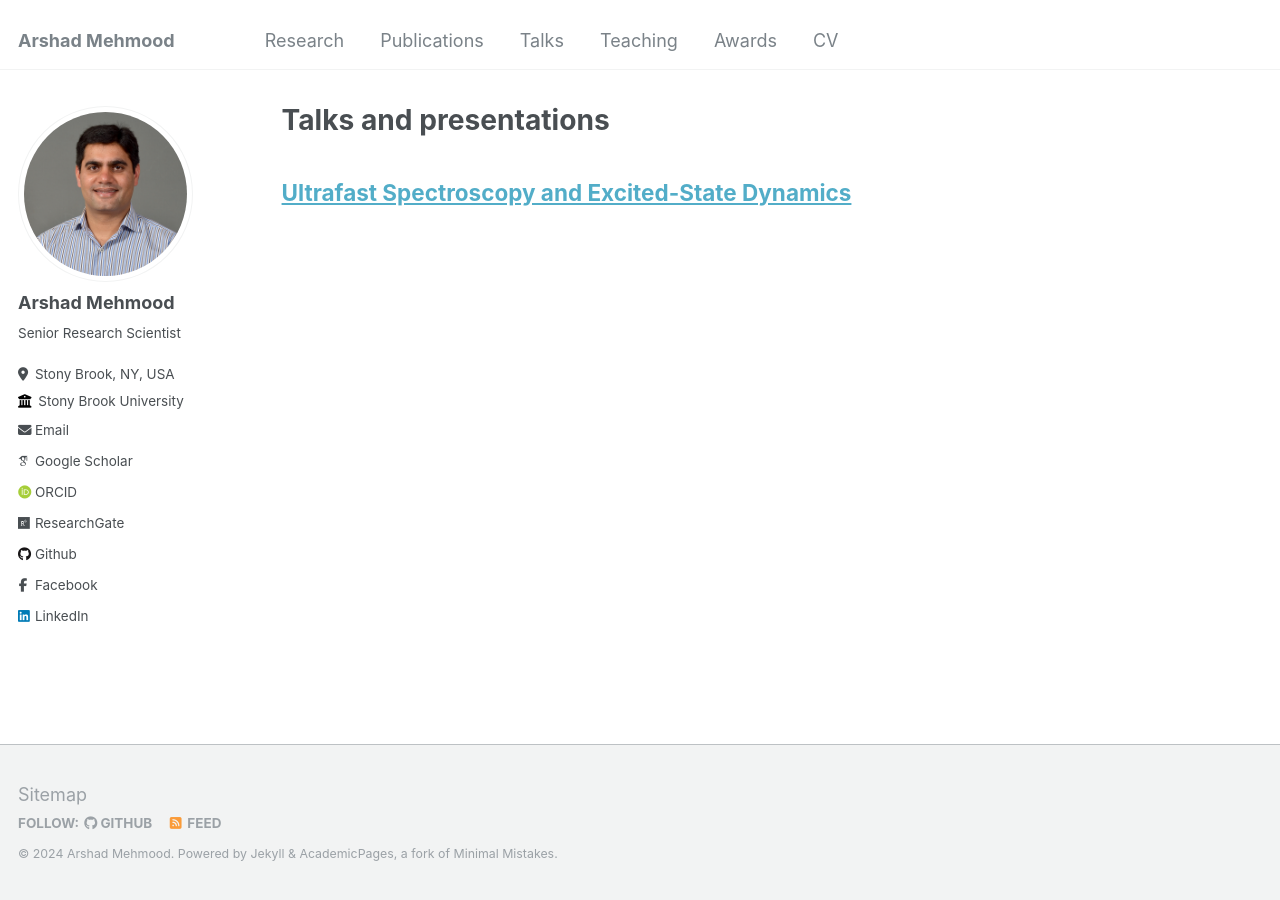
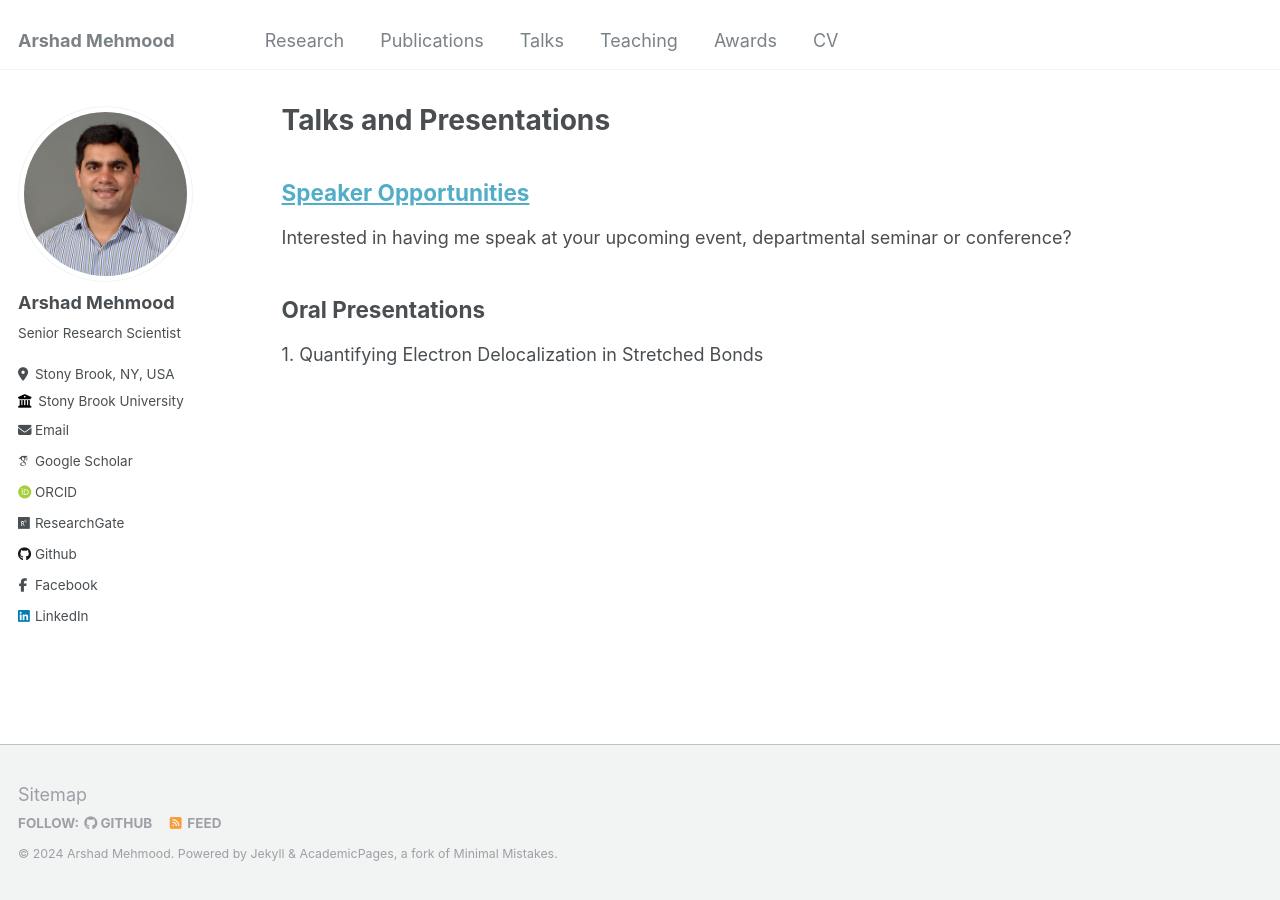
Before and after one commit to arshadmehmood118/arshadmehmood118.github.io, a Jekyll site: the page built from _pages/talks.md, in a window 1280 px wide. Built offline with Jekyll 4.4.1, drawn with Linux system fonts in a browser that asks for light colours; some web fonts are replaced.

Commit message:
Update talks.md

```diff
--- a/_pages/talks.md
+++ b/_pages/talks.md
@@ -1,9 +1,14 @@
 ---
 layout: archive
-title: "Talks and presentations"
+title: "Talks and Presentations"
 permalink: /talks/
 author_profile: true
 ---
 
-[Ultrafast Spectroscopy and Excited-State Dynamics](https://arshadmehmood118.github.io/talks/2012-03-01-talk-1)
+[Speaker Opportunities](https://arshadmehmood118.github.io/talks/2012-03-01-talk-1)
 ------
+Interested in having me speak at your upcoming event, departmental seminar or conference?
+
+Oral Presentations
+------
+1\. Quantifying Electron Delocalization in Stretched Bonds
```
